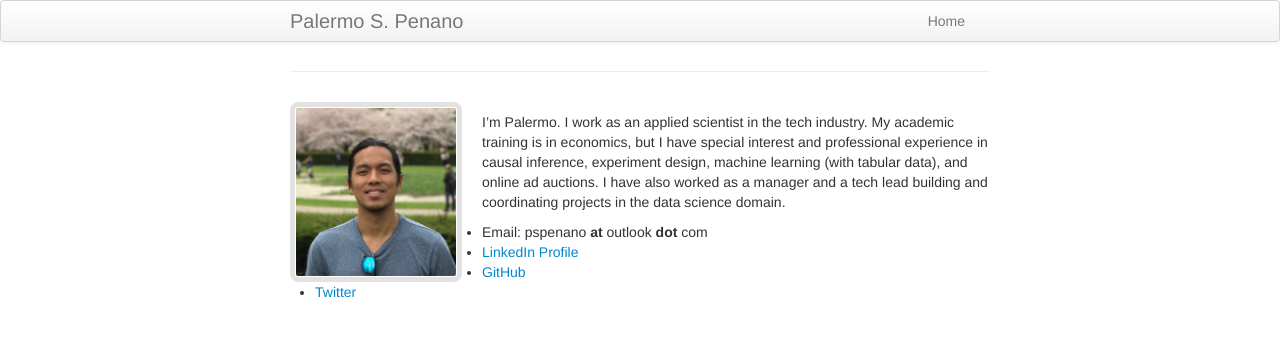
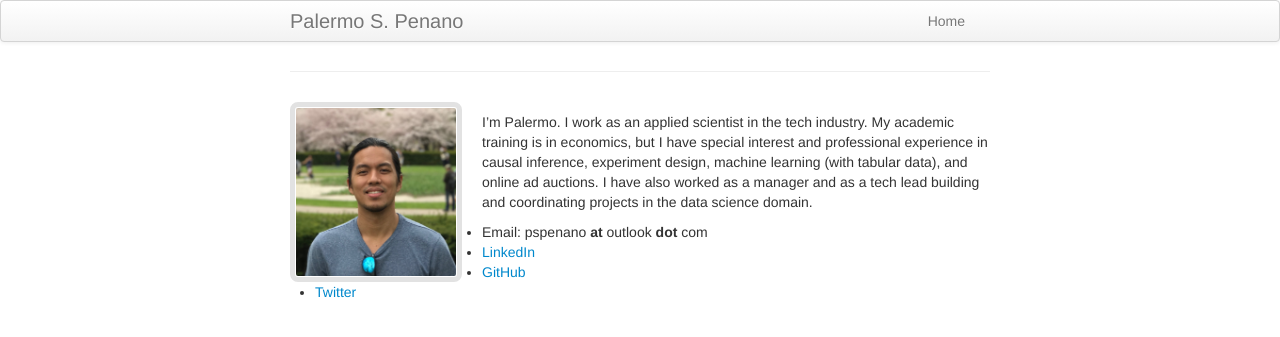
Before and after one commit to palpen/palermopenano, a Jekyll site: the page built from index.md, in a window 1280 px wide. Shown: the top 337 px of the page. Built offline with Jekyll 4.4.1, drawn with Linux system fonts in a browser that asks for light colours.

Commit message:
Fix grammar

```diff
--- a/index.md
+++ b/index.md
@@ -5,9 +5,9 @@ description: My website
 
 <img height="160" width="160" style="padding:1px; border: 5px solid #E2E2E2; border-radius:8px; margin-right: 20px" align="left" src="images/profile_pic_cropped.jpeg">
 
-I'm Palermo. I work as an applied scientist in the tech industry. My academic training is in economics, but I have special interest and professional experience in causal inference, experiment design, machine learning (with tabular data), and online ad auctions. I have also worked as a manager and a tech lead building and coordinating projects in the data science domain.
+I'm Palermo. I work as an applied scientist in the tech industry. My academic training is in economics, but I have special interest and professional experience in causal inference, experiment design, machine learning (with tabular data), and online ad auctions. I have also worked as a manager and as a tech lead building and coordinating projects in the data science domain.
 
 * Email: pspenano **at** outlook **dot** com <br/>
-* [LinkedIn Profile](https://www.linkedin.com/in/palermo-penano-273397b8)
+* [LinkedIn](https://www.linkedin.com/in/palermo-penano-273397b8)
 * [GitHub](https://github.com/palpen)
 * [Twitter](https://twitter.com/pspenano)
```
